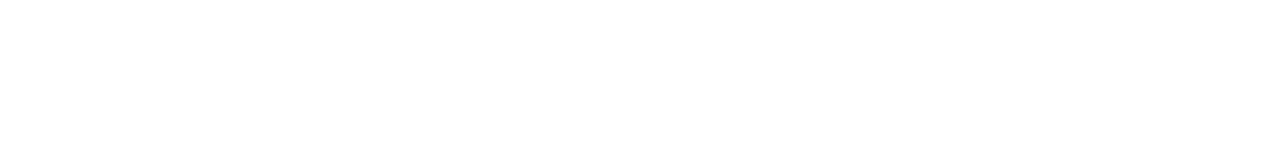
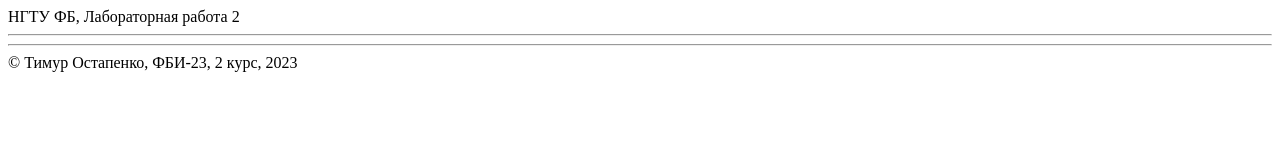
Before and after one commit to Timir2003/WEB--, a plain HTML site: page lab2/lab2.html in a window 1280 px wide. Drawn offline with Linux system fonts and the light colour scheme.

Commit message:
Заготовка 2-ой лабораторной

```diff
--- a/lab2/lab2.html
+++ b/lab2/lab2.html
@@ -6,6 +6,16 @@
     </head>
 
     <body>
+        <header>
+            НГТУ ФБ, Лабораторная работа 2
+            <hr>
+        </header>
 
+        <main></main>
+
+        <footer>
+            <hr>
+            &copy; Тимур Остапенко, ФБИ-23, 2 курс, 2023
+        </footer>
     </body>
 </html>
```
